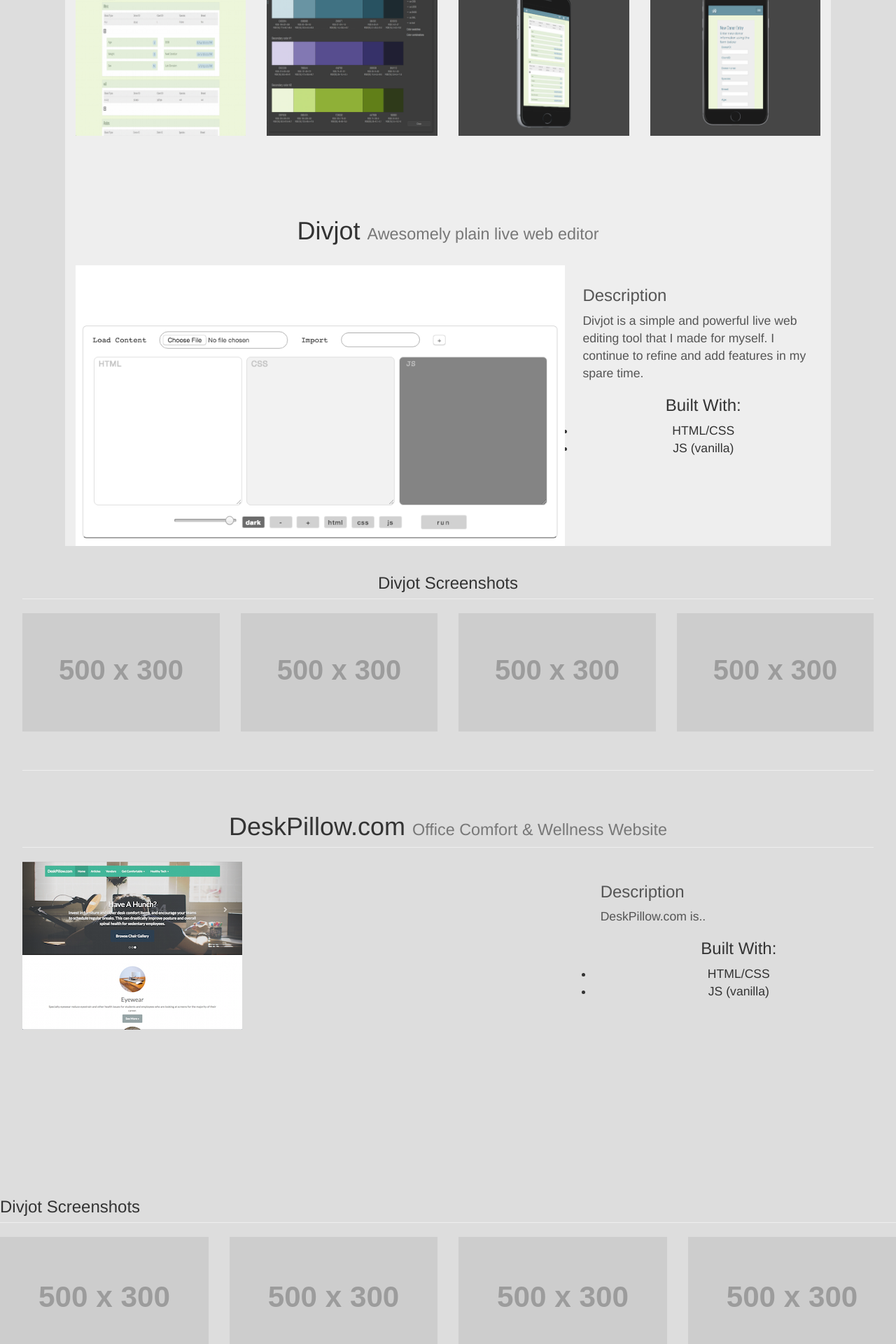
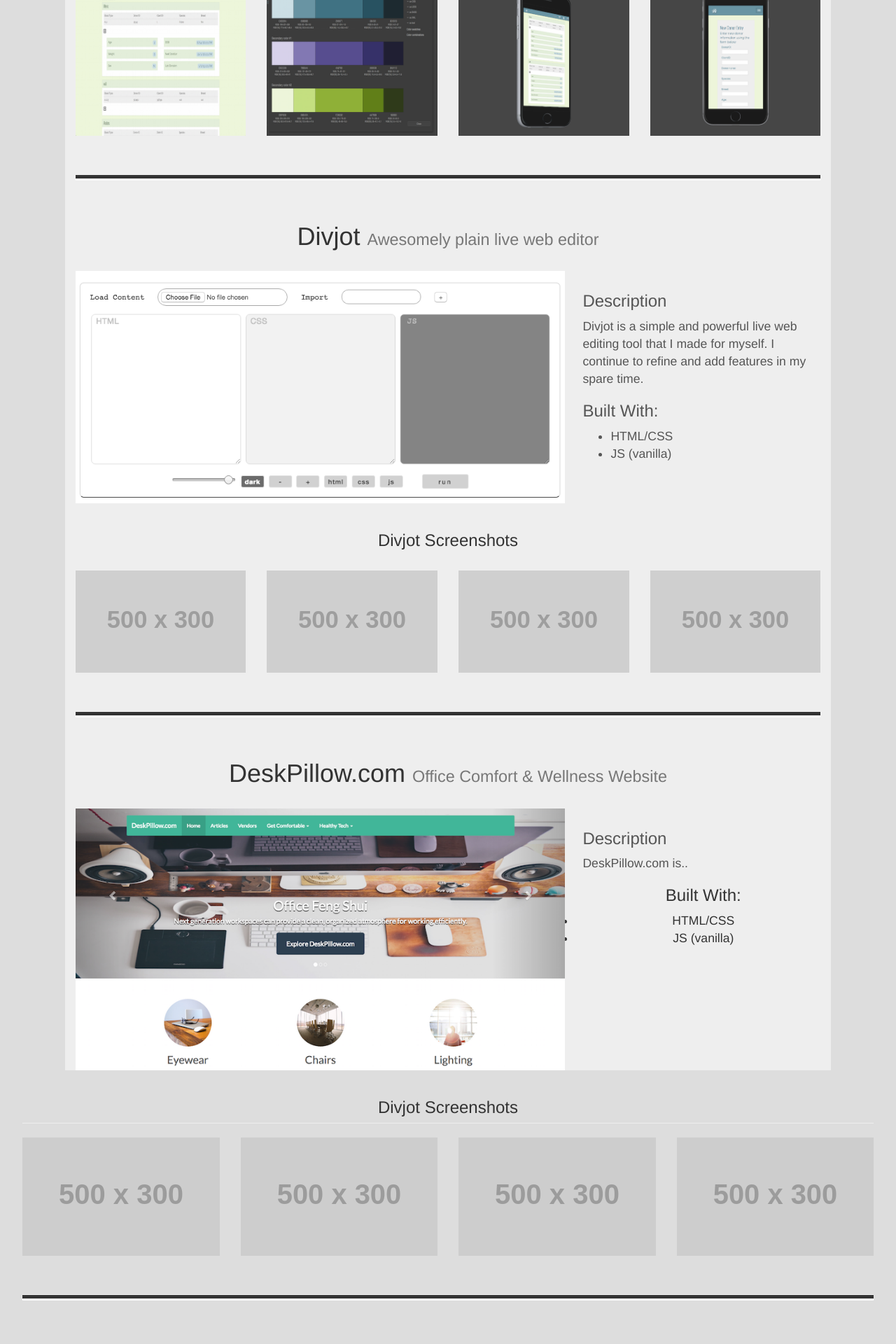
Before and after one commit to bFraley/bFraley.github.io, a Jekyll site: the page built from portfolio2.html, in a window 1280 px wide. Shown: the part 720-2640 px from the top of the page at 70% size. Built offline with Jekyll 4.4.1, drawn with Linux system fonts in a browser that asks for light colours; nearby versions of some CDN libraries; some web fonts are replaced.

Commit message:
pictures for deskpillow portfolio set

```diff
--- a/portfolio2.html
+++ b/portfolio2.html
@@ -100,7 +100,7 @@
         <div class="row">
 
             <div class="col-md-8">
-                <img class="img-responsive" src="images/divjot/divjot.png"
+                <img class="img-responsive" src="images/divjot/01-divjot.png"
                 alt="project screenshot of Divjot live web editor">
             </div>
 
@@ -108,7 +108,6 @@
                 <h3>Description</h3>
                 <p>Divjot is a simple and powerful live web editing tool that I made for myself.
                 I continue to refine and add features in my spare time.</p>
-            </div>
                 <h3>Built With:</h3>
                 <ul>
                     <li>HTML/CSS</li>
@@ -170,7 +169,7 @@
         <div class="row">
 
             <div class="col-md-8">
-                <img class="img-responsive" src="images/deskpillow/deskpillow.png"
+                <img class="img-responsive" src="images/deskpillow/01-deskpillow.png"
                 alt="project screenshot of DeskPillow">
             </div>
 
--- a/styles.css
+++ b/styles.css
@@ -267,28 +267,15 @@
     padding-bottom: 10px;
 }
 
-.portfolio-item ul li{
-    list-style: none;
-}
+
 .portfolio-description {
     color:#555;
     padding:10px;
     text-align:left;
 }
 
-.thumbnail {
-    min-height:375px;
-    overflow:scroll;
-    background-color:#fff;
-    border-bottom:solid 2px #999;
-    padding:10px;
+hr {
+    height:5px;
+    background-color:#333;
+    border-bottom:solid 3px #fff;
 }
-
-.caption, .caption p {
-    text-align:center;
-    font-size:0.9em;
-}
-
-.caption a {
-    background-color:#eee;
-}
```
Also changed, not shown: images/deskpillow/01-deskpillow.png (added), images/deskpillow/02-deskpillow.png (added), images/deskpillow/03-deskpillow.png (added), images/deskpillow/04-deskpillow.png (added), images/deskpillow/05-deskpillow.png (added), images/deskpillow/deskpillow.png (deleted), images/divjot/divjot.png (deleted), 1 other file.
